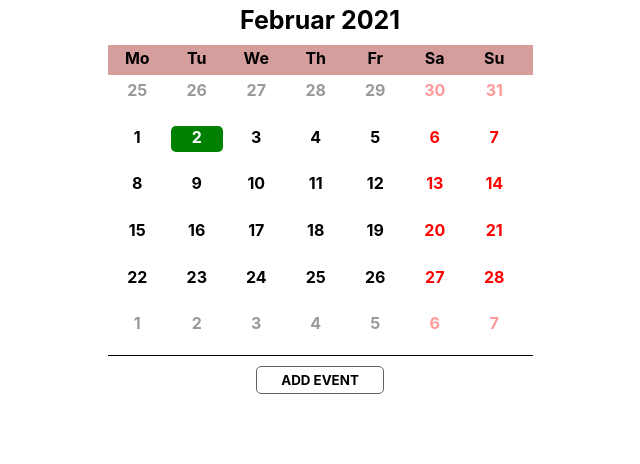
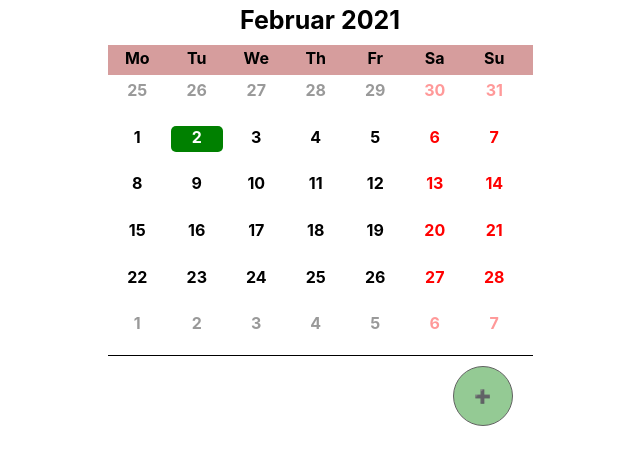
Before and after one commit to PaulBarkhov/Calendar, a plain HTML site: page index.html in a window 1280 px wide. Shown: the whole page, without its empty margins (320-960 px from the left). Drawn offline with Linux system fonts and the light colour scheme.

Commit message:
calendar slides good but not tested enough

```diff
--- a/index.html
+++ b/index.html
@@ -74,7 +74,7 @@
 
         </div>
 
-        <button id="addButton">ADD EVENT</button>
+        <button id="addButton">➕</button>
 
         <div class="content">
 
--- a/scripts/script.js
+++ b/scripts/script.js
@@ -494,10 +494,6 @@ document.addEventListener("DOMContentLoaded", () => {
 
     buildCalendar(monthIndex);
 
-    console.log(`ScrollWidth = ${calendar.scrollWidth}`);
-    console.log(`ScrollWidth / 2.5 = ${calendar.scrollWidth / 2.5}`);
-    console.log(`ScrollWidth / 4.5 = ${calendar.scrollWidth / 4.5}`);
-
     calendar.addEventListener("touchend", () => {
         console.log(calendar.scrollLeft);
         if (calendar.scrollLeft < calendar.scrollWidth / 4.5) {
@@ -507,7 +503,7 @@ document.addEventListener("DOMContentLoaded", () => {
                 buildCalendar(monthIndex);
             },500);
         }
-        if (calendar.scrollLeft > calendar.scrollWidth / 2.5) {
+        else if (calendar.scrollLeft > calendar.scrollWidth / 2.5) {
             calendar.scrollTo(calendar.scrollWidth, 0);
             monthIndex++;
             setTimeout(() => {
--- a/style/style.css
+++ b/style/style.css
@@ -439,6 +439,10 @@ a {
     border-bottom: 1px solid black;
 }
 
+.calendar::-webkit-scrollbar {
+    display: none;
+  }
+
 .calendarBody {
     display: flex;
     width: 300%;
@@ -460,10 +464,12 @@ a {
 }
 
 #addButton {
-    width: 30%;
-    margin-left: 35%;
-    padding: 5px;
-    margin-bottom: 10px;
+    float: right;
+    margin-right: 20px;
+    width: 60px;
+    height: 60px;
+    border-radius: 50%;
+    background-color: rgba(0, 128, 0, 0.418);
 }
 
 .block {
```
